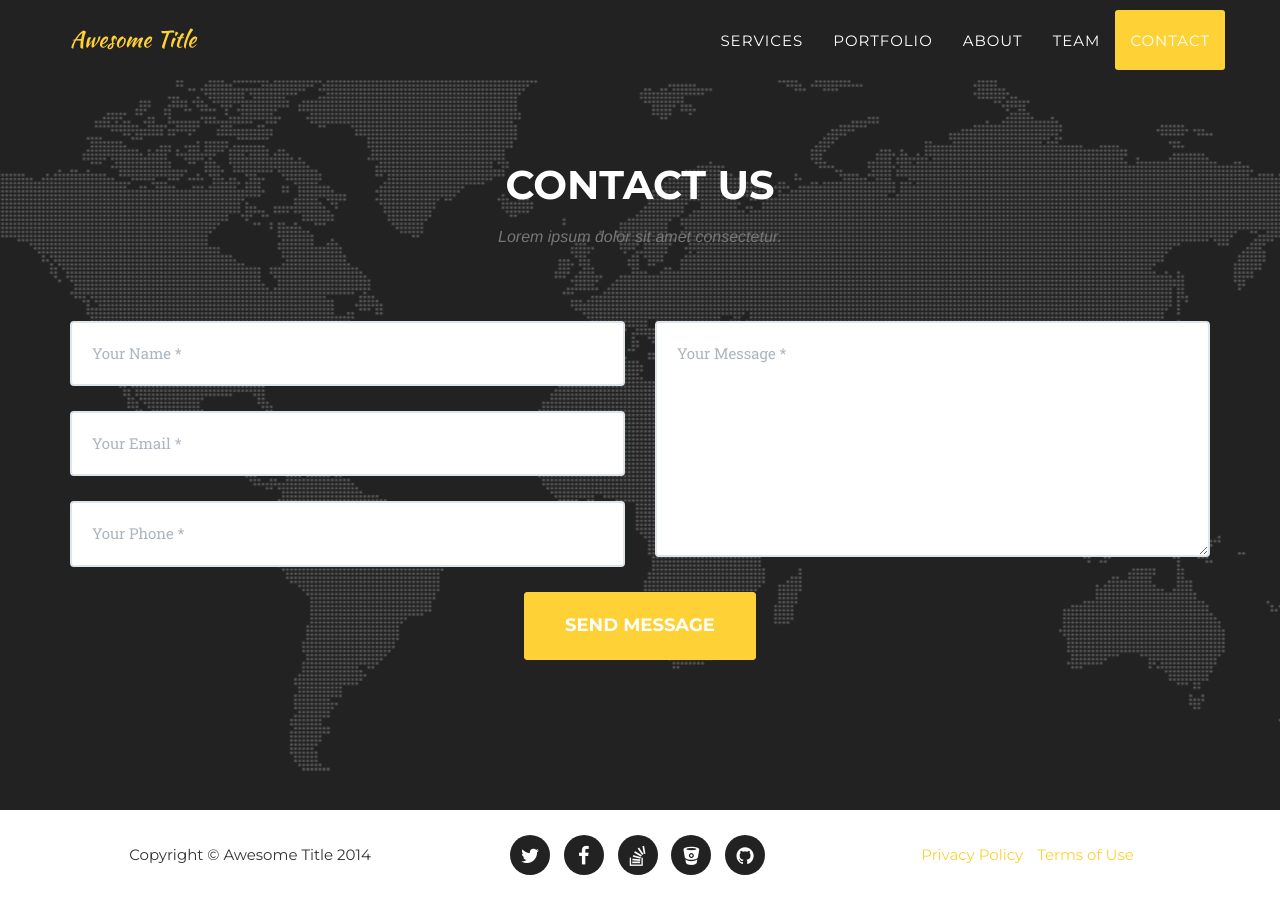
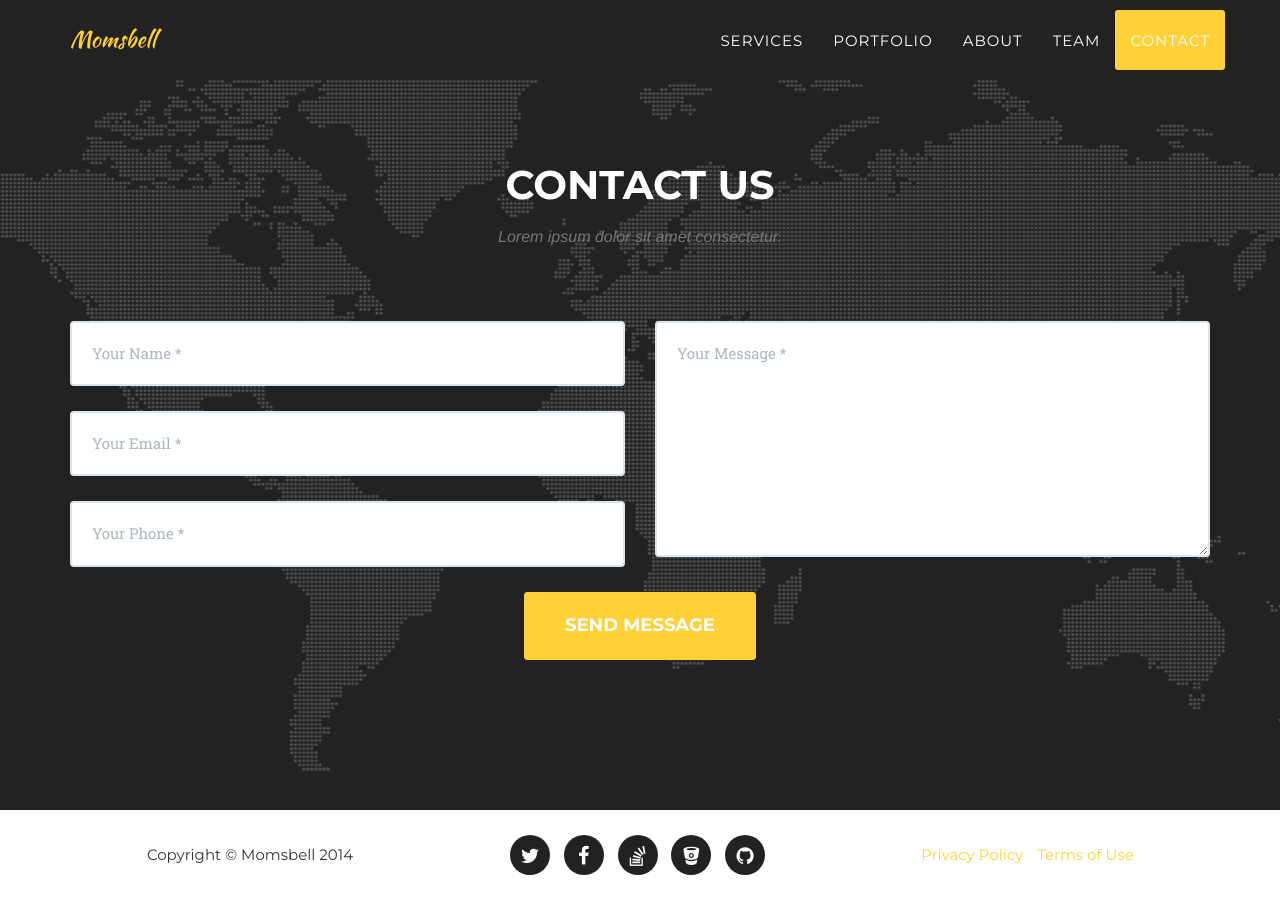
Before and after one commit to jungaekim/momsbell-dev.github.com, a Jekyll site: the page built from index.html, in a window 1280 px wide and 900 px high, scrolled down 5636 px. Built offline with Jekyll 4.4.1, drawn with Linux system fonts in a browser that asks for light colours; some web fonts are replaced; part of the change alters nothing that is shown.

Commit message:
Jeklly 설정 변경

```diff
--- a/_config.yml
+++ b/_config.yml
@@ -1,10 +1,11 @@
 auto: false
+safe: true
 BASE_PATH : http://base url here
 
 # Site settings
-title: Awesome Title
-email: your-email@domain.com
-description: "Write an awesome description for your new site here. You can edit this line in _config.yml. It will appear in your document head meta (for Google search results) and in your feed.xml site description."
+title: Momsbell
+email: momsbell.dev@gmail.com
+description: "Momsbell home"
 
 # Color settings (hex-codes without the leading hash-tag)
 color:
```
